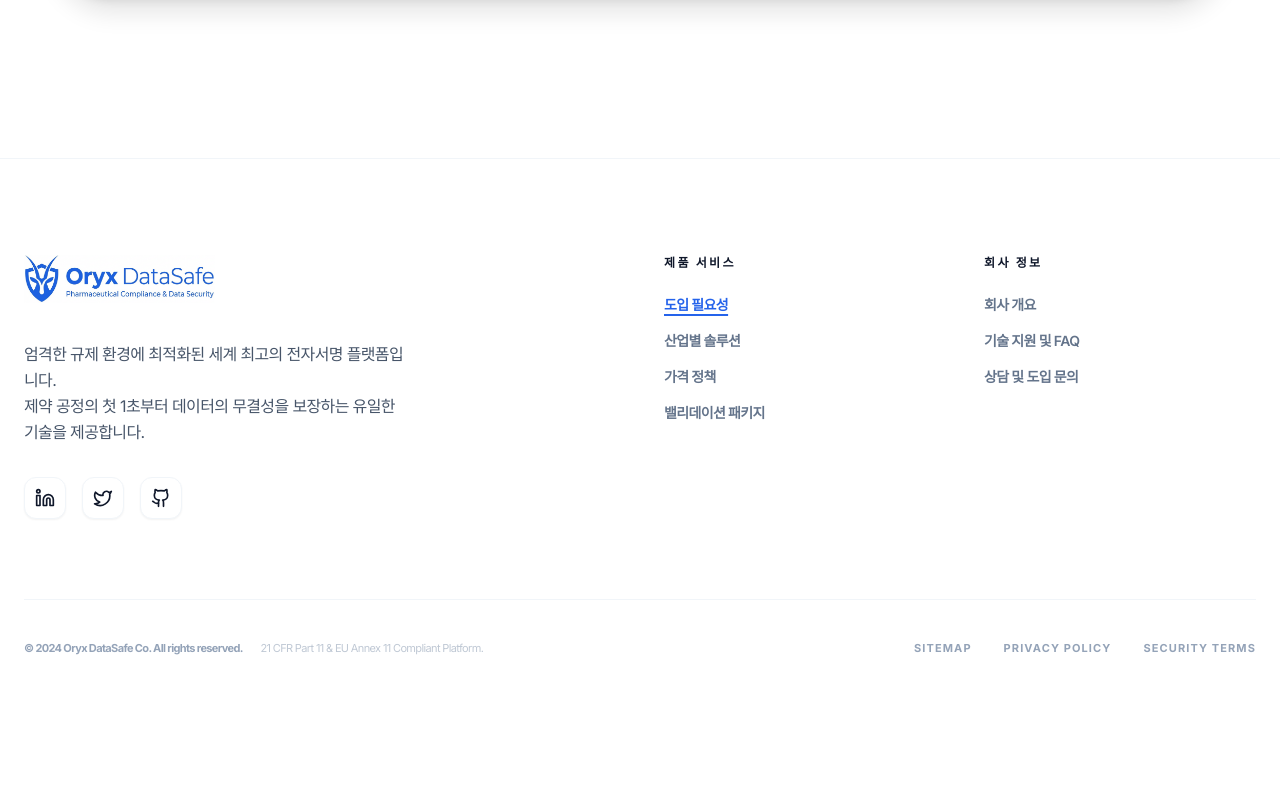
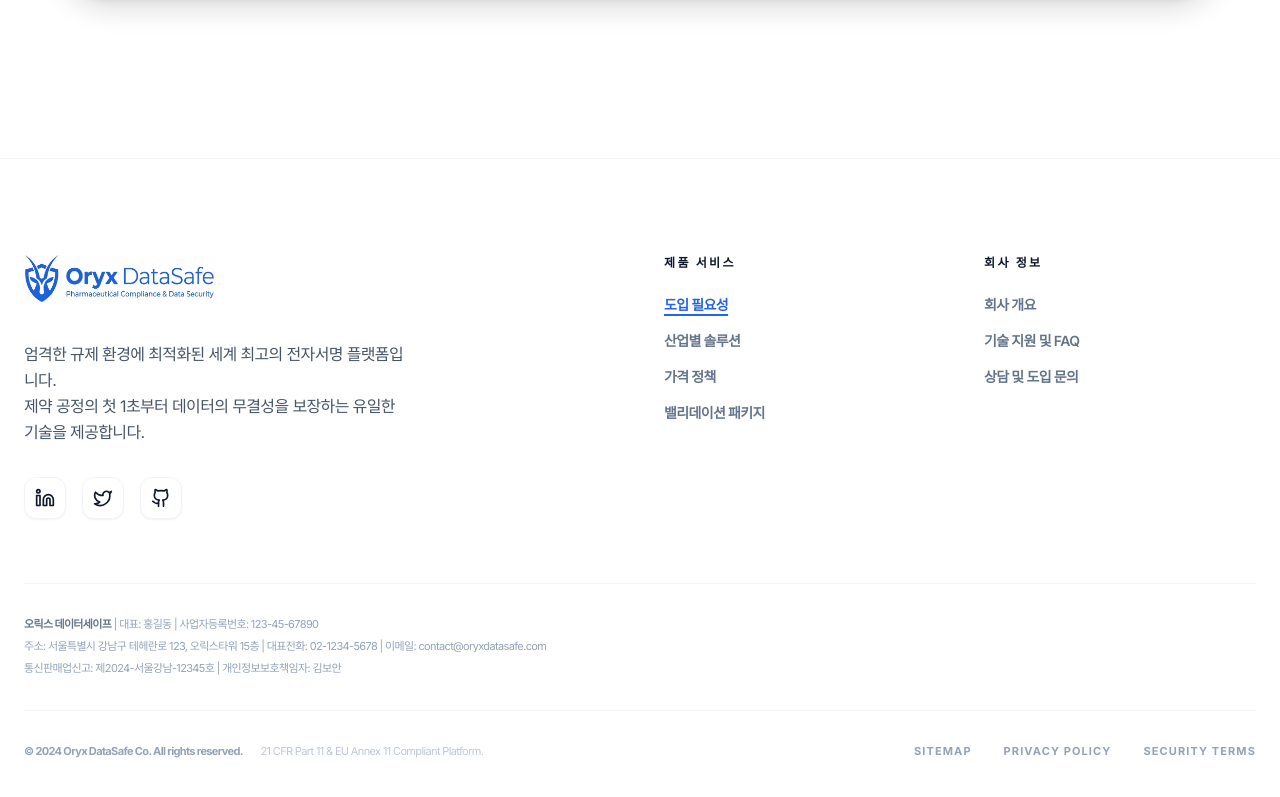
Before and after one commit to oryx-system/HomPage, a React (Vite) app: page / in a window 1280 px wide. Shown: the part 8483-9280 px from the top of the page. Before the commit the page ends 9236 px from the top, so only its background shows below. Built offline with nearby package versions, Linux system fonts and the light colour scheme.

Commit message:
Add: 사업자 정보 Footer에 추가 (사업자등록번호, 대표, 주소, 연락처)

```diff
--- a/components/Footer.tsx
+++ b/components/Footer.tsx
@@ -56,7 +56,16 @@ const Footer: React.FC<FooterProps> = ({ setView }) => {
         </div>
       </div>
 
-      <div className="max-w-7xl mx-auto mt-20 pt-10 border-t border-slate-100 flex flex-col md:flex-row justify-between items-center text-[11px] text-slate-400 font-bold gap-6">
+      {/* 사업자 정보 */}
+      <div className="max-w-7xl mx-auto mt-16 pt-8 border-t border-slate-100">
+        <div className="text-[11px] text-slate-400 font-medium leading-relaxed space-y-1">
+          <p><span className="font-bold text-slate-500">오릭스 데이터세이프</span> | 대표: 홍길동 | 사업자등록번호: 123-45-67890</p>
+          <p>주소: 서울특별시 강남구 테헤란로 123, 오릭스타워 15층 | 대표전화: 02-1234-5678 | 이메일: contact@oryxdatasafe.com</p>
+          <p>통신판매업신고: 제2024-서울강남-12345호 | 개인정보보호책임자: 김보안</p>
+        </div>
+      </div>
+
+      <div className="max-w-7xl mx-auto mt-8 pt-8 border-t border-slate-100 flex flex-col md:flex-row justify-between items-center text-[11px] text-slate-400 font-bold gap-6">
         <p>© 2024 Oryx DataSafe Co. All rights reserved. <span className="text-slate-400/60 ml-4 font-normal">21 CFR Part 11 & EU Annex 11 Compliant Platform.</span></p>
         <div className="flex gap-8 uppercase tracking-widest">
           <span onClick={() => alert('사이트맵은 준비 중입니다.')} className="hover:text-slate-600 cursor-pointer transition-colors">Sitemap</span>
```
